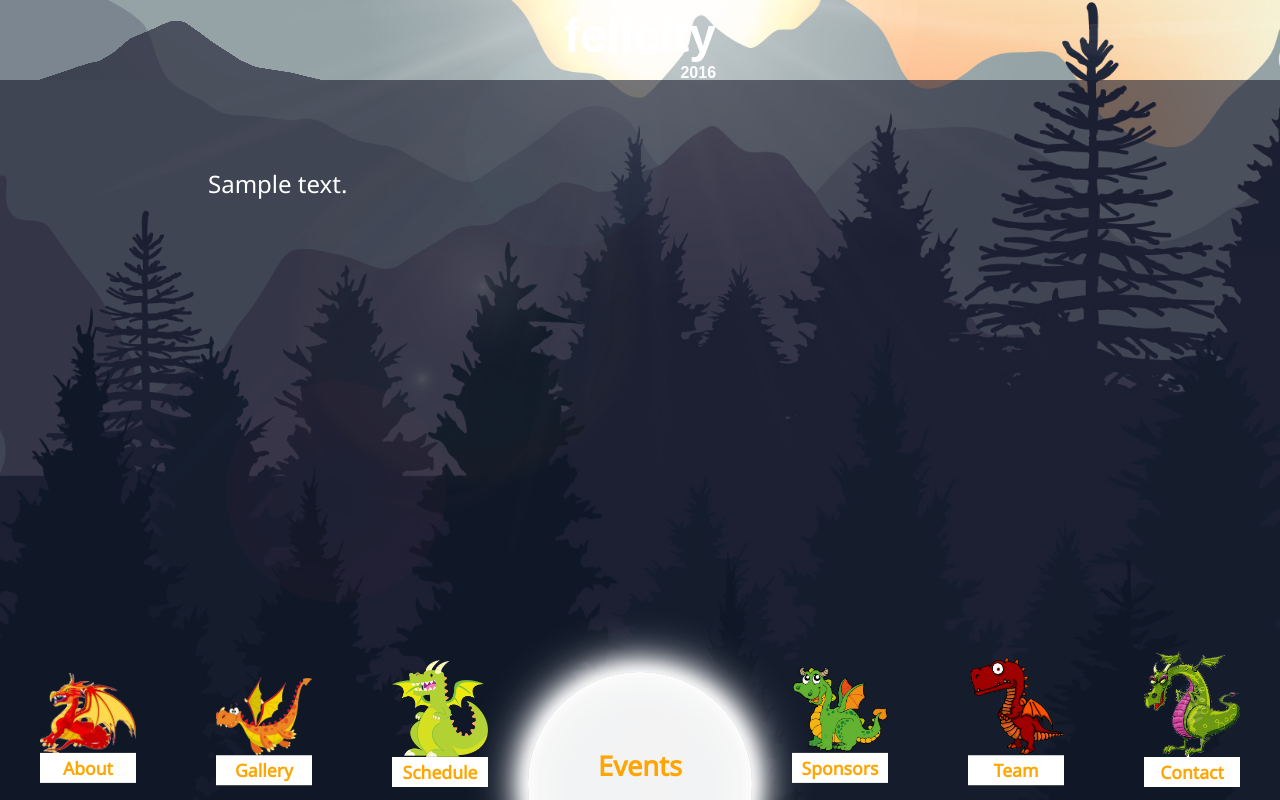
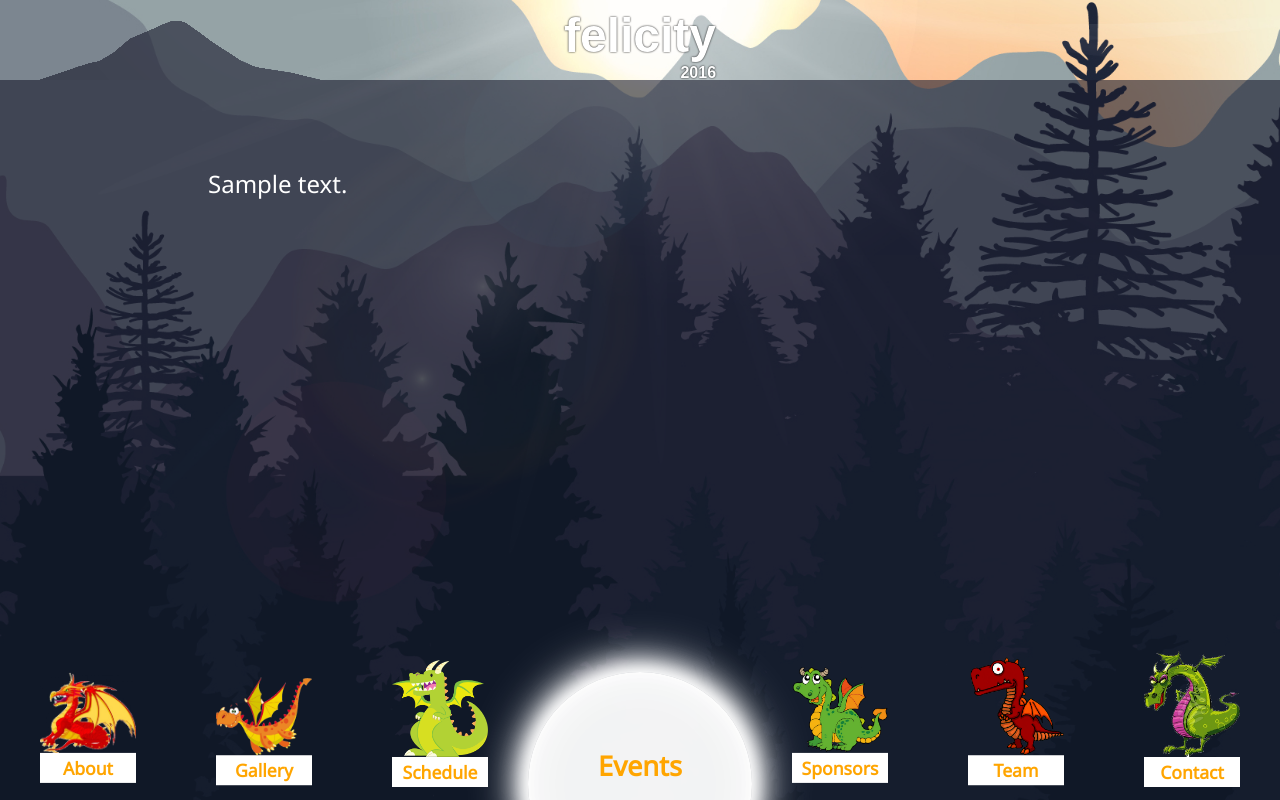
Before and after one commit to felicity-iiith/felicity16-website, a PHP site: template src/app/views/templates/about/index.php in a window 1280 px wide. Run offline with PHP 8.4, Linux system fonts and the light colour scheme; the template is opened without the code that fills it: most values are stand-ins (such as "Sample title", 1, 10 or a date in 2020); data that the repository does not hold is empty; style sheets or scripts are compiled from the project's sources; some web fonts are replaced.

Commit message:
Add text shadow to title, move pages above landing

```diff
--- a/src/static/styles/core.scss
+++ b/src/static/styles/core.scss
@@ -441,6 +441,7 @@ article {
     padding-top: 1em;
     color: #021a24;
     width: 100%;
+    z-index: 1;
 
     .landing-content {
         display: inline-block;
@@ -472,6 +473,7 @@ article {
         text-transform: lowercase;
         text-align: center;
         margin: 0;
+        text-shadow: 0 0 2px #000;
 
         a {
             color: inherit;
@@ -484,6 +486,7 @@ article {
         text-align: right;
         font-weight: bold;
         margin-top: 0;
+        text-shadow: 0 0 2px #000;
     }
 
     .tagline {
@@ -520,7 +523,7 @@ article {
 
     .title,
     .year {
-        transition: font-size $page-open-animation-timeout, color $page-open-animation-timeout;
+        transition: font-size $page-open-animation-timeout, color $page-open-animation-timeout, text-shadow $page-open-animation-timeout;
     }
 
     .page-open & {
@@ -529,7 +532,7 @@ article {
         .title,
         .year {
             color: white;
-
+            text-shadow: 0 0 2px #000;
         }
 
         .iiit-h,
@@ -552,6 +555,7 @@ article {
     color: white;
     background-color: rgba(26, 27, 45, .6);
     transition: all $page-open-animation-timeout;
+    z-index: 2;
 
     &:before {
         content: ' ';
```
